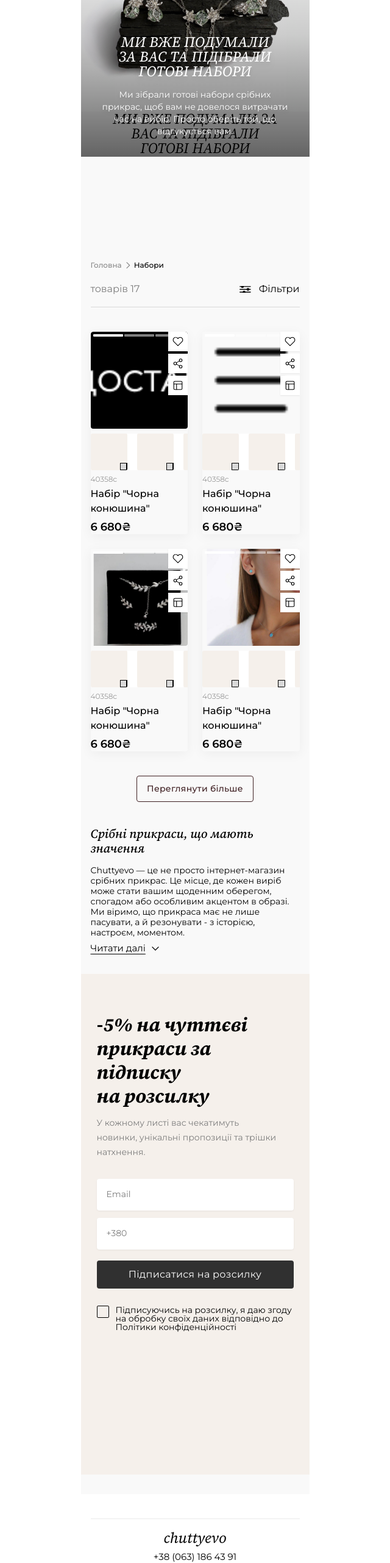
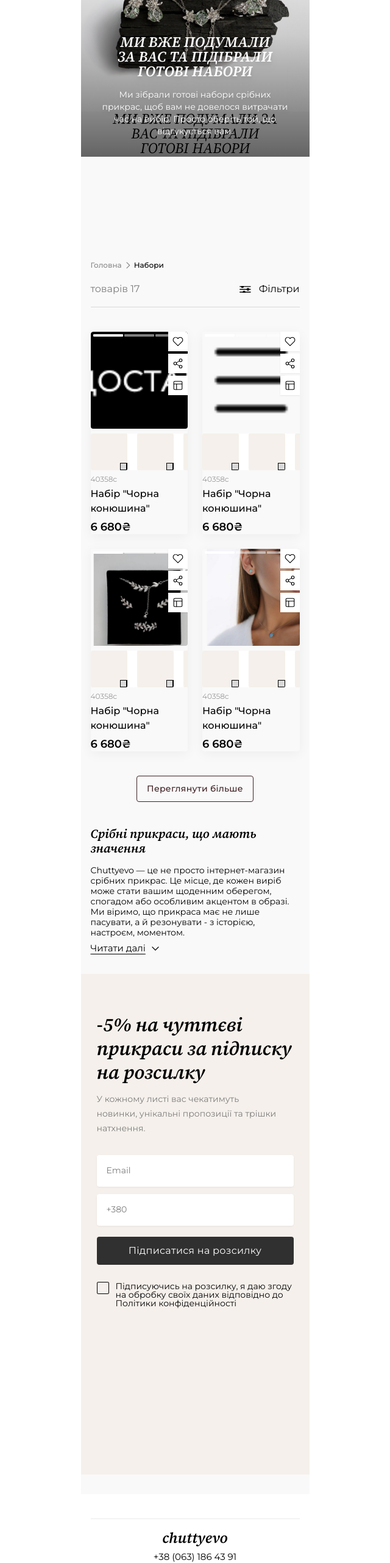
Before and after one commit to DmitriyTymoshenko/chuttyevo-nuxt, a Nuxt app: page / in a window 1280 px wide. Shown: the part 234-2797 px from the top of the page at 61% size, without its empty margins (320-960 px from the left). Built offline with nearby package versions, Linux system fonts and the light colour scheme.

Commit message:
fix(typography): change Source Serif 4 headings to font-semibold (600) + italic

```diff
--- a/app/app.vue
+++ b/app/app.vue
@@ -63,7 +63,7 @@
       <div class="absolute left-0 right-0 flex flex-col items-center top-[200px]">
         <div class="flex flex-col items-center gap-[16px] px-[16px] w-[343px] max-w-full">
           <h2
-            class="font-serif italic text-[24px] leading-[24px] uppercase text-white text-center w-[271px] drop-shadow-lg"
+            class="font-serif italic font-semibold text-[24px] leading-[24px] uppercase text-white text-center w-[271px] drop-shadow-lg"
           >
             Ми вже подумали за вас та підібрали готові набори
           </h2>
@@ -132,7 +132,7 @@
     <!-- Brand Story Section -->
     <section class="px-[16px] py-0">
       <div class="flex flex-col gap-[16px]">
-        <h3 class="font-serif italic text-[20px] font-medium leading-[24px] text-black">
+        <h3 class="font-serif italic text-[20px] font-semibold leading-[24px] text-black">
           Срібні прикраси, що мають значення
         </h3>
         <div class="flex flex-col gap-[8px]">
@@ -159,7 +159,7 @@
       </div>
       <div class="relative flex flex-col gap-[32px] pt-[64px] mx-auto max-w-[323px]">
         <div class="flex flex-col gap-[12px]">
-          <h3 class="text-[31px] font-bold leading-[39px] text-black font-serif italic">
+          <h3 class="text-[31px] font-semibold leading-[39px] text-black font-serif italic">
             -5% на чуттєві<br>прикраси за підписку<br>на розсилку
           </h3>
           <p class="text-[14px] leading-[24px] text-[#7d7d7d] font-sans font-normal max-w-[303.87px]">
@@ -205,7 +205,7 @@
         <div class="flex flex-col gap-[8px]">
           <div class="w-full h-[1px] bg-[#eaeaea] mb-[8px]"></div>
           <div class="flex justify-center">
-            <span class="font-serif italic text-[24px] leading-[29.26px] text-black">chuttyevo</span>
+            <span class="font-serif italic font-semibold text-[24px] leading-[29.26px] text-black">chuttyevo</span>
           </div>
           <p class="text-[15px] leading-[18.29px] text-black font-sans text-center">+38 (063) 186 43 91</p>
           <p class="text-[15px] leading-[18.29px] text-black font-sans text-center">User@gmail.com</p>
```
